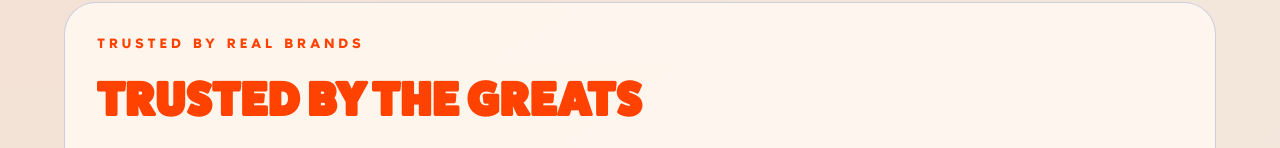
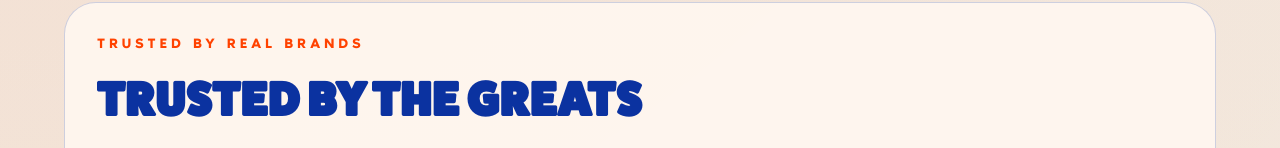
Before and after one commit to hanaajones/orangegoods-website, a Next.js app: page / in a window 1280 px wide. Shown: the part 804-952 px from the top of the page. Built offline with nearby package versions, Linux system fonts and the light colour scheme.

Commit message:
fix: remove global color:orange on h1/h2/h3 — was overriding white text in colored sections

```diff
--- a/app/globals.css
+++ b/app/globals.css
@@ -164,7 +164,6 @@ h1, h2, h3 {
   font-family: var(--font-display);
   text-transform: uppercase;
   letter-spacing: 0.02em;
-  color: var(--og-orange);
 }
 
 @keyframes fadeIn {
```
